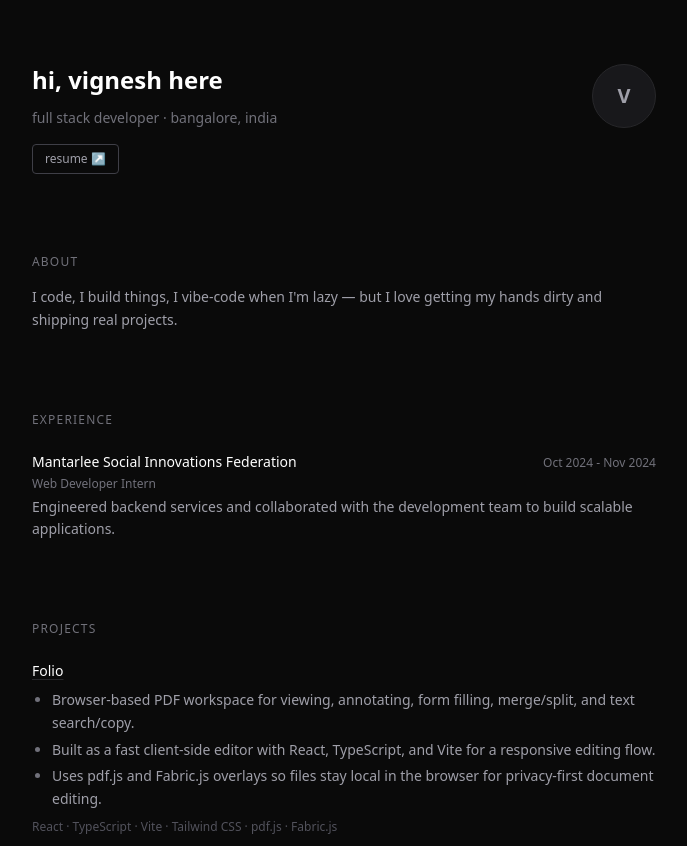
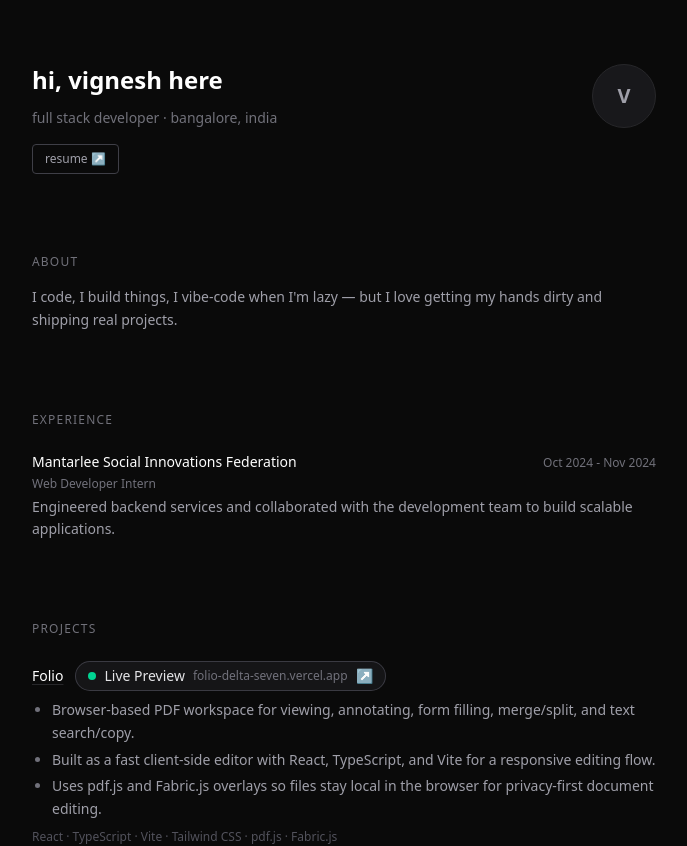
Before and after one commit to 7vignesh/vignxsh, a Next.js app: page / in a window 1280 px wide. Shown: the top 846 px of the page, without its empty margins (296-983 px from the left). Built offline with nearby package versions, Linux system fonts and the light colour scheme.

Commit message:
live link for folio

```diff
--- a/src/data/portfolio.ts
+++ b/src/data/portfolio.ts
@@ -55,6 +55,7 @@ export const projects: Project[] = [
     ],
     techStack: ['React', 'TypeScript', 'Vite', 'Tailwind CSS', 'pdf.js', 'Fabric.js'],
     githubUrl: 'https://github.com/7vignesh/folio',
+    liveUrl: 'https://folio-delta-seven.vercel.app/',
     featured: true,
   },
   {
```
